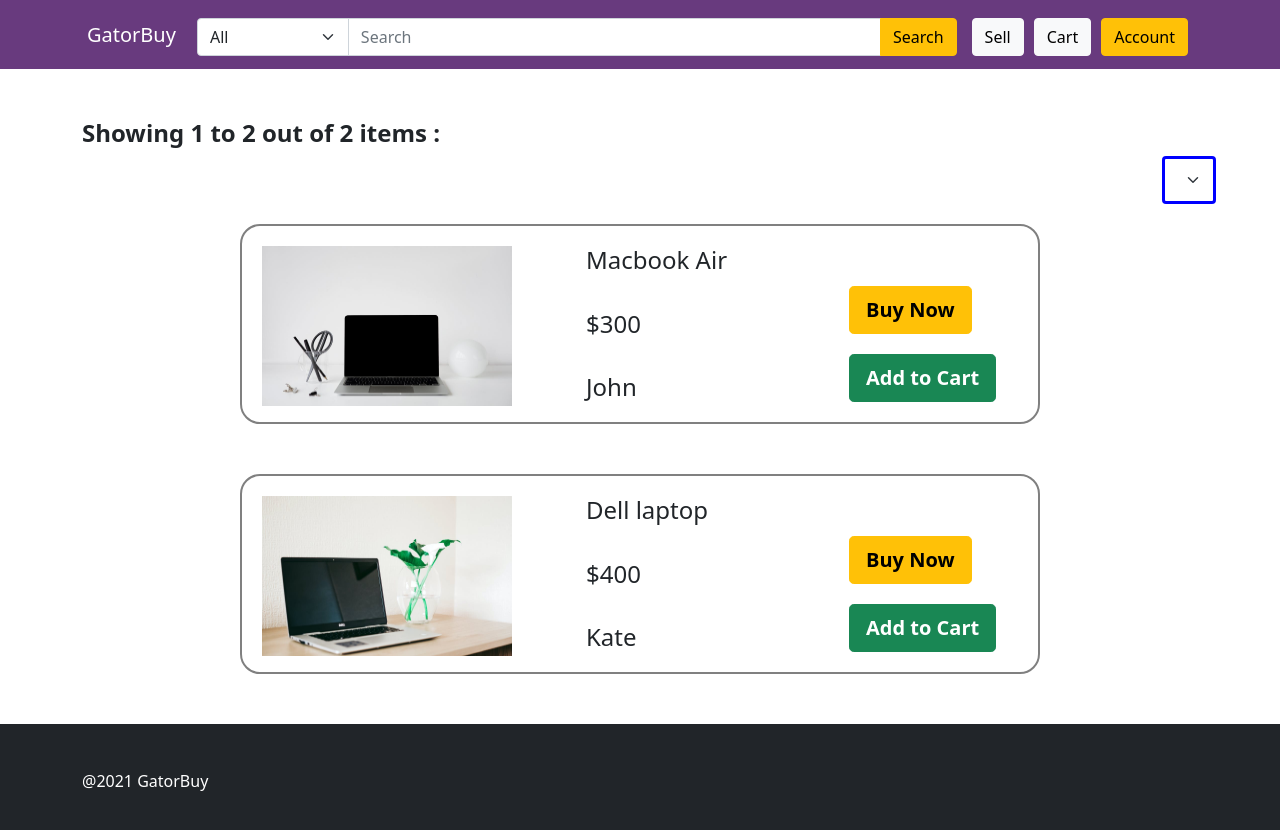
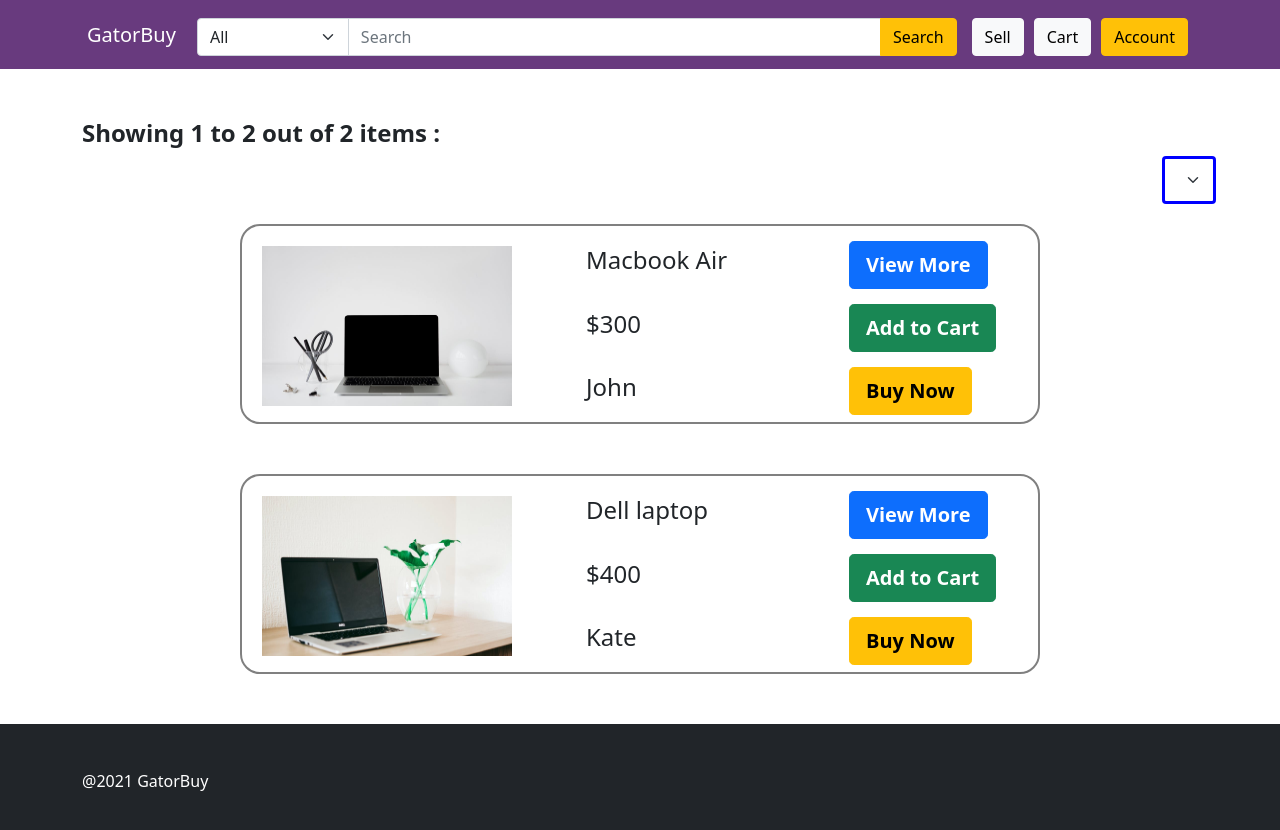
Before and after one commit to ohlesl1e/csc642-team11, a React (Create React App) app in the folder source/: page /Search in a window 1280 px wide. Shown: the top 830 px of the page. Built offline with nearby package versions, Linux system fonts and the light colour scheme.

Commit message:
change buttons

```diff
--- a/source/src/pages/Search.js
+++ b/source/src/pages/Search.js
@@ -7,10 +7,10 @@ function Search() {
     return (
         <div>
             <Container>
-                <h4 style={{ fontWeight: 'bold', marginTop: '50px'}}>Showing 1 to 2 out of 2 items : </h4>
+                <h4 style={{ fontWeight: 'bold', marginTop: '50px' }}>Showing 1 to 2 out of 2 items : </h4>
                 <div style={{ marginLeft: '1080px', marginBottom: '20px' }}>
                     <Form>
-                        <Form.Select defaultValue='All' style={{fontWeight:'bold',fontSize:'20px',color:'#224466',border:'3px solid blue'}}>
+                        <Form.Select defaultValue='All' style={{ fontWeight: 'bold', fontSize: '20px', color: '#224466', border: '3px solid blue' }}>
                             <option>Price: low to high</option>
                             <option>Price: high to low</option>
                         </Form.Select>
@@ -33,8 +33,9 @@ function Search() {
                             </Col>
                             <Col>
                                 <div style={{ marginLeft: '50px' }}>
-                                    <Button variant='warning' size="lg" style={{ fontWeight: 'bold', marginTop: '60px' }}>Buy Now</Button>
-                                    <Button variant='success' size="lg" style={{ fontWeight: 'bold', marginTop: '20px' }}>Add to Cart</Button>
+                                    <Button variant='primary' size="lg" style={{ fontWeight: 'bold', marginTop: '15px' }}>View More</Button>
+                                    <Button variant='success' size="lg" style={{ fontWeight: 'bold', marginTop: '15px' }}>Add to Cart</Button>
+                                    <Button variant='warning' size="lg" style={{ fontWeight: 'bold', marginTop: '15px' }}>Buy Now</Button>
                                 </div>
                             </Col>
                         </Row>
@@ -55,8 +56,9 @@ function Search() {
                             </Col>
                             <Col>
                                 <div style={{ marginLeft: '50px' }}>
-                                    <Button variant='warning' size="lg" style={{ fontWeight: 'bold', marginTop: '60px' }}>Buy Now</Button>
-                                    <Button variant='success' size="lg" style={{ fontWeight: 'bold', marginTop: '20px' }}>Add to Cart</Button>
+                                    <Button variant='primary' size="lg" style={{ fontWeight: 'bold', marginTop: '15px' }}>View More</Button>
+                                    <Button variant='success' size="lg" style={{ fontWeight: 'bold', marginTop: '15px' }}>Add to Cart</Button>
+                                    <Button variant='warning' size="lg" style={{ fontWeight: 'bold', marginTop: '15px' }}>Buy Now</Button>
                                 </div>
                             </Col>
                         </Row>
```
